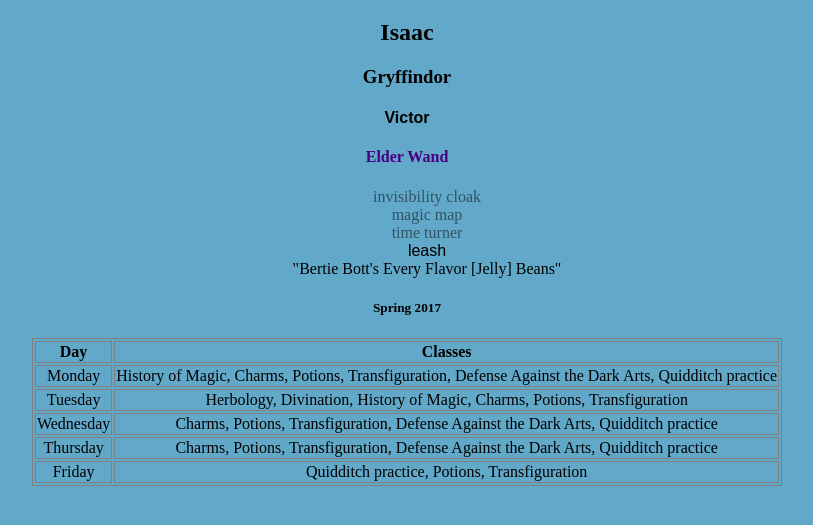
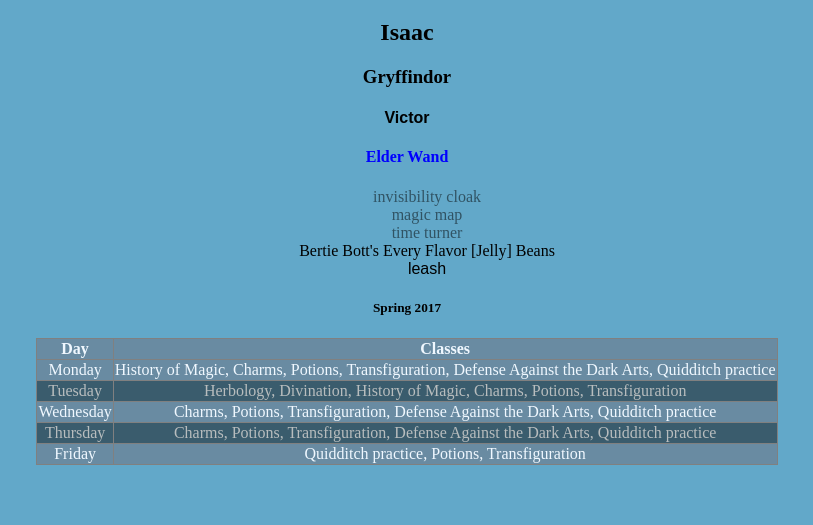
Before and after one commit to isaacxdd/Homework5, a plain HTML site: page index.html in a window 1280 px wide. Shown: the part 61-586 px from the top of the page, without its empty margins (233-1046 px from the left). Drawn offline with nearby package versions, Linux system fonts and the light colour scheme.

Commit message:
Commit 6 - A cauliflower is a cabbage with a college education - Mark Twain

```diff
--- a/app.js
+++ b/app.js
@@ -15,7 +15,7 @@
   $unorderedList.append($('<li>').addClass('secret').text('magic map'));
   $unorderedList.append($('<li>').addClass('secret').text('time turner'));
   $unorderedList.append($('<li>').addClass('owl').text('leash'));
-  $unorderedList.append($('<li>').text('"Bertie Bott\'s Every Flavor [Jelly] Beans"'));
+  $unorderedList.append($('<li>').text('Bertie Bott\'s Every Flavor [Jelly] Beans'));
 
   $container.append($unorderedList);
 
@@ -46,8 +46,7 @@
 
   let $newWand = $('<h4>').text('Elder Wand').insertAfter($h4);
 
-
-  $newWand.css('color', 'indigo');
+   $newWand.css('color', 'blue');
 
 
   let $pet = $h4.next();
@@ -56,6 +55,15 @@
 
 
   $pet.detach().insertAfter($h4);
-  $petLeash.appendTo($unordered)
+  $petLeash.appendTo($unorderedList)
 
+  $('.secret').hide('slow').delay(2000);
+
+  setTimeout(() => {
+    $('.secret').show('slow');
+  }, 2000);
+
+  $petLeash.addClass('cabbage');
+
+  $petLeash.removeClass('cabbage');
 });
--- a/index.html
+++ b/index.html
@@ -5,9 +5,10 @@
     <meta http-equiv="X-UA-Compatible" content="IE=edge">
     <meta name="viewport" content="width=device-width, initial-scale=1.0">
     <script
-src="https://code.jquery.com/jquery-3.2.0.min.js"
-integrity="sha256-JAW99MJVpJBGcbzEuXk4Az05s/XyDdBomFqNlM3ic+I="
-crossorigin="anonymous"></script>
+    src="https://code.jquery.com/jquery-3.7.0.js"
+    integrity="sha256-JlqSTELeR4TLqP0OG9dxM7yDPqX1ox/HfgiSLBj8+kM="
+    crossorigin="anonymous"
+  ></script>
     <link rel="stylesheet" href="main.css">
     <script src="app.js" defer></script>
     <title>Hogwarts</title>
--- a/main.css
+++ b/main.css
@@ -20,8 +20,23 @@
 th,
 td {
   border: 1px solid gray;
+  border-collapse: collapse;
 }
 
 table {
   margin: 0 auto;
 }
+
+.cabbage {
+  color: CHARTREUSE;
+}
+
+tr:nth-child(odd) {
+  background-color: rgba(112, 112, 125, 0.5);
+  color: aliceblue;
+}
+
+tr:nth-child(even) {
+  background-color: rgba(18, 18, 19, 0.5);
+  color: rgb(184, 189, 190);
+}
```
